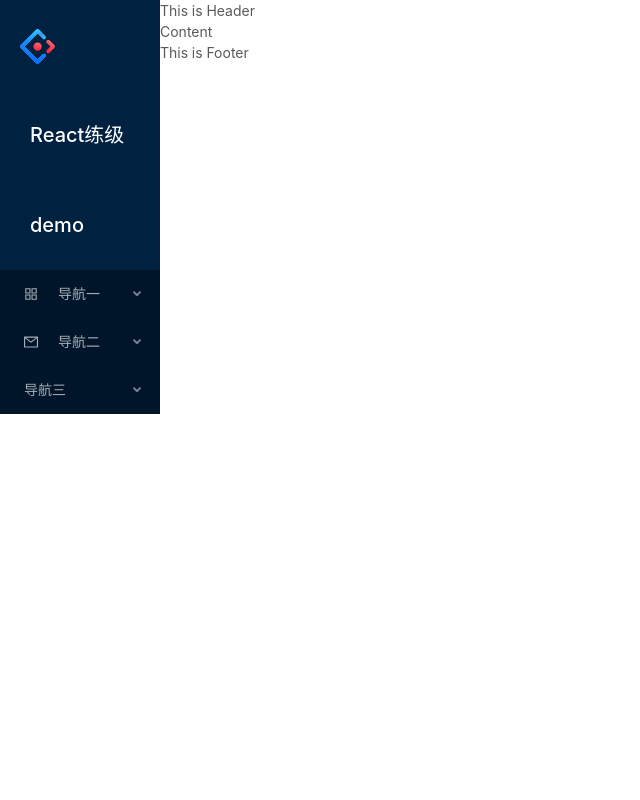
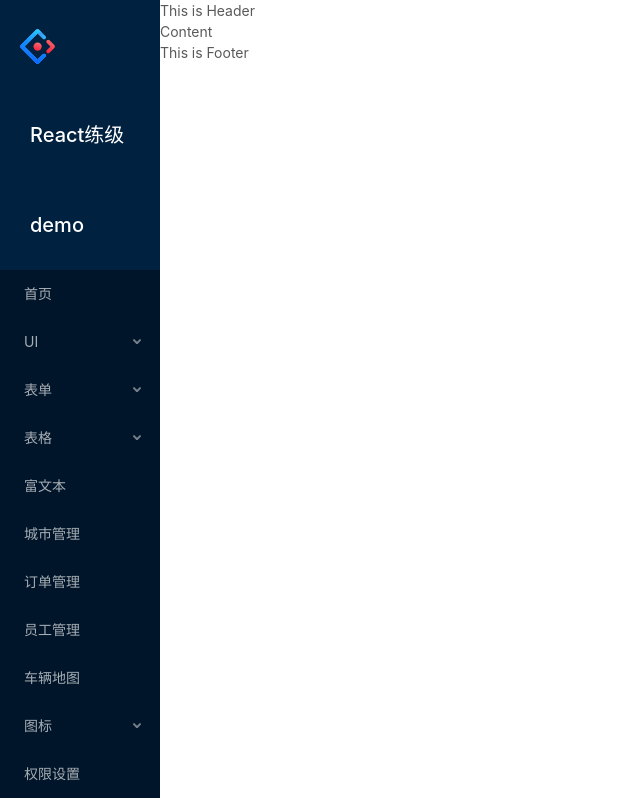
Before and after one commit to Ailolila/ReactAntD, a React app: page / in a window 1280 px wide. Shown: the whole page, without its empty margins (0-640 px from the left). Built offline with nearby package versions, Linux system fonts and the light colour scheme.

Commit message:
渲染菜单

```diff
--- a/src/components/NavLeft/index.js
+++ b/src/components/NavLeft/index.js
@@ -8,11 +8,36 @@ import {
     //LinkOutlined,
 } from '@ant-design/icons';
 import './index.less'
+import MenuConfig from './../../config/menuConfig'
 
 const { SubMenu } = Menu;
 
+export default class NavLeft extends React.Component {
 
-export default class NavLeft extends React.Component {
+    componentWillMount() {
+        const menuTreeNode = this.renderMenu(MenuConfig);
+
+        this.setState({
+            menuTreeNode
+        })
+    }
+    //菜单渲染
+    renderMenu = (data) => {
+        return data.map((item) => {
+            if (item.children) {
+                return (
+                    <SubMenu title={item.title} key={item.key}>
+                        { this.renderMenu(item.children)}
+                    </SubMenu>
+                )
+            }
+            return <Menu.Item title={item.title} key={item.key}>
+                {item.title}
+            </Menu.Item>
+        })
+    }
+
+
 
     render() {
         return (
@@ -22,7 +47,8 @@ export default class NavLeft extends React.Component {
                     <h1>React练级demo</h1>
                 </div>
                 <Menu mode="inline" theme="dark">
-                    <SubMenu key="sub1" icon={<AppstoreOutlined />} title="导航一">
+                    {this.state.menuTreeNode}
+                    {/* <SubMenu key="sub1" icon={<AppstoreOutlined />} title="导航一">
                         <Menu.Item key="1" icon={<SettingOutlined />} >选项1</Menu.Item>
                         <Menu.Item key="2">选项2</Menu.Item>
                         <Menu.Item key="3">选项3</Menu.Item>
@@ -41,7 +67,7 @@ export default class NavLeft extends React.Component {
                         <Menu.Item key="10">选项10</Menu.Item>
                         <Menu.Item key="11">选项11</Menu.Item>
                         <Menu.Item key="12">选项12</Menu.Item>
-                    </SubMenu>
+                    </SubMenu> */}
                 </Menu>
             </div>
 
--- a/src/index.js
+++ b/src/index.js
@@ -2,13 +2,13 @@ import React from 'react';
 import ReactDOM from 'react-dom';
 import './index.css';
 //import Life from './pages/demo/Life';
-import Admon from './admin'
+import Admin from './admin'
 import * as serviceWorker from './serviceWorker';
 
 ReactDOM.render(
-  //<React.StrictMode>
-    <Admon />,
-  //</React.StrictMode>,
+  <React.StrictMode>
+    <Admin />
+  </React.StrictMode>,
   document.getElementById('root')
 );
 
```
Also changed, not shown: src/style/common.less (added, +16 -0 lines).
